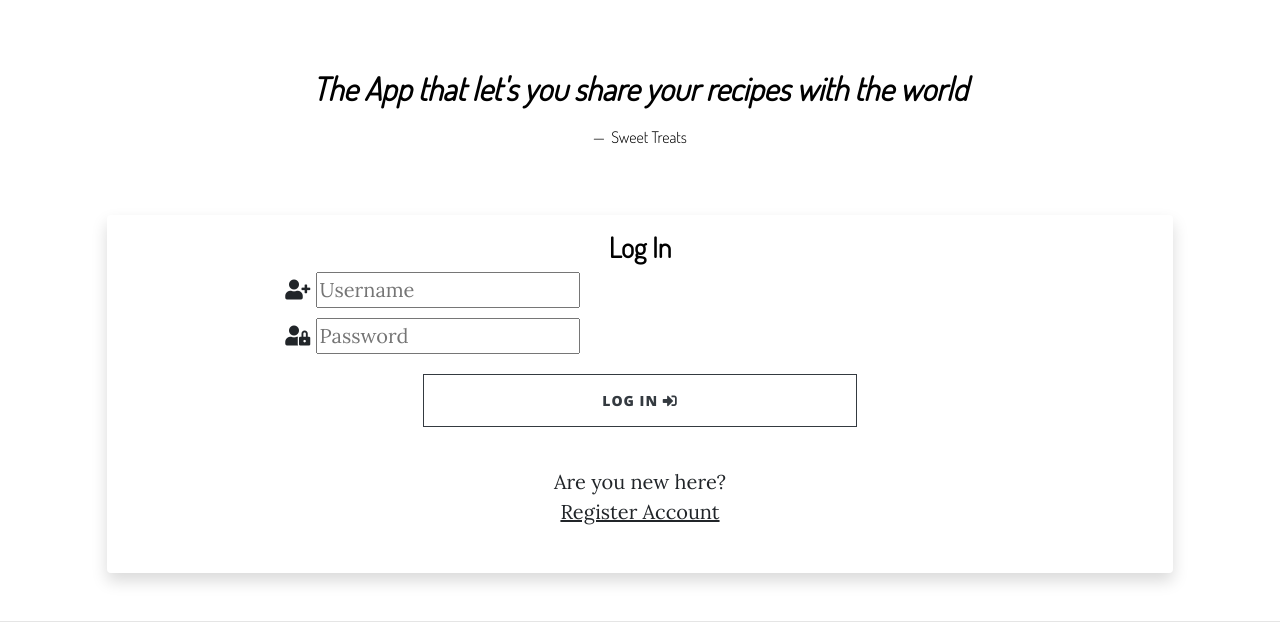
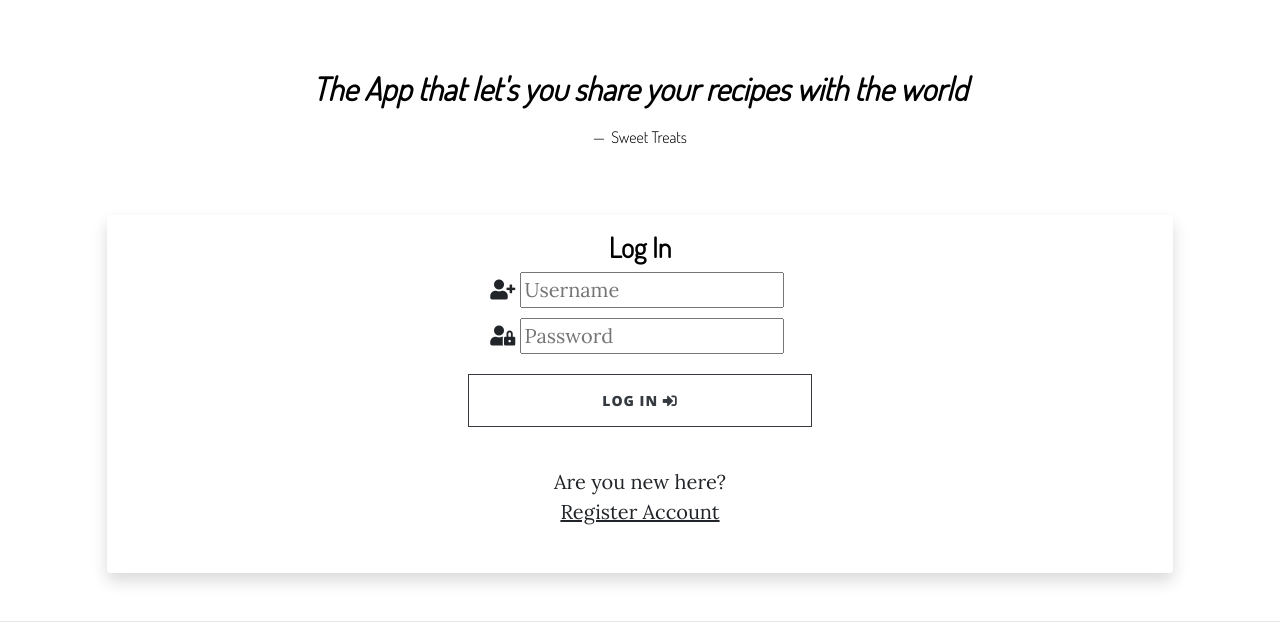
Before and after one commit to LRomero2/Sweet-Treats, a Flask app: page /login in a window 1280 px wide. Shown: the part 532-1158 px from the top of the page. Run offline with Flask 2, Linux system fonts and the light colour scheme; some libraries are stand-ins or nearby versions.

Commit message:
Finished styling log in page.

```diff
--- a/static/css/css/clean-blog.css
+++ b/static/css/css/clean-blog.css
@@ -575,10 +575,9 @@ div#recipe-desc{
     padding-bottom: 15px;
 }
 
-.flashes h2 {
+#flash-messages {
     line-height: 2;
     color:#0925c4;
-    align-content: center;
 }
 
 #register-form1{
--- a/templates/base.html
+++ b/templates/base.html
@@ -103,8 +103,8 @@
             {% if messages %}
                 {% for message in messages %}
                 <div class="container-fluid text-center">
-                    <div class="row flashes">
-                        <h4 class="text-center">{{ message }}</h4>
+                    <div class="row flashes justify-content-center">
+                        <h4 class="text-center" id="flash-messages">{{ message }}</h4>
                     </div>
                     </div>
                 {% endfor %}
--- a/templates/login.html
+++ b/templates/login.html
@@ -6,10 +6,10 @@
  <div class="container-fluid col-sm-10 col-8 justify-content-center shadow p-3 mb-5 bg-body rounded">
 <h3 class="text-center">Log In</h3>
     <div class="row justify-content-center" id="register-form">
-        <form class="col-sm-8 col-md-10 col-lg-10" method="POST" action="{{ url_for('login') }}">
+        <form class="col-sm-8 col-md-8 col-lg-8" method="POST" action="{{ url_for('login') }}">
             <div>
                 <!-- username -->
-                <div class="row justify-content-center" id="register-form1">
+                <div class="row text-center justify-content-center" id="register-form1">
 					<div class="input-field col-sm-8 col-md-10 col-lg-10">
 						<i class="fas fa-user-plus"></i>
 						<input id="username" name="username" type="text" minlength="5"
@@ -18,7 +18,7 @@
 					</div>
                 </div>
                 <!-- passowrd -->
-                <div class="row justify-content-center" id="register-form2">
+                <div class="row text-center justify-content-center" id="register-form2">
                     <div class="input-field col-sm-8 col-md-10 col-lg-10">
 						<i class="fas fa-user-lock"></i>
                         <input id="password" name="password" type="password" minlength="5"
```
